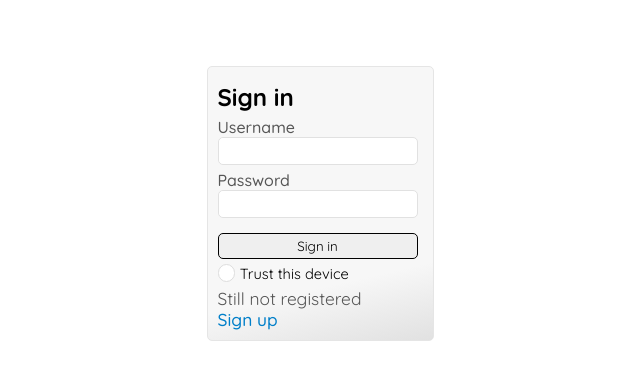
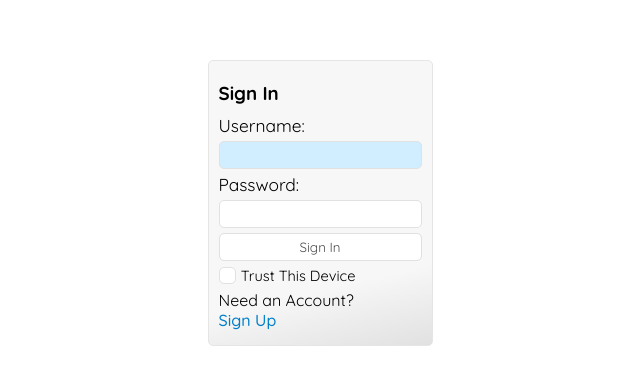
Before and after one commit to sksbkt/react-vite-register-v1, a React (Vite) app: page /login in a window 1280 px wide. Shown: the part 101-486 px from the top of the page, without its empty margins (320-960 px from the left). Built offline with nearby package versions, Linux system fonts and the light colour scheme.

Commit message:
migrating login component WIP

```diff
--- a/src/components/elements/customInput/customInput.module.scss
+++ b/src/components/elements/customInput/customInput.module.scss
@@ -131,12 +131,12 @@
     visibility: hidden;
 }
 
-//* FIX
-// ? remove auto fill background color (shadow)
-input:-webkit-autofill,
-input:-webkit-autofill:hover,
-input:-webkit-autofill:focus,
-input:-webkit-autofill:active {
-    -webkit-box-shadow: 0 0 0 30px white inset !important;
-    // -webkit-text-fill-color: yellow !important;
-}
+// //* FIX
+// // ? remove auto fill background color (shadow)
+// input:-webkit-autofill,
+// input:-webkit-autofill:hover,
+// input:-webkit-autofill:focus,
+// input:-webkit-autofill:active {
+//     -webkit-box-shadow: 0 0 0 30px white inset !important;
+//     // -webkit-text-fill-color: yellow !important;
+// }
--- a/src/components/login/login.module.scss
+++ b/src/components/login/login.module.scss
@@ -1,5 +1,73 @@
 @use '/src/styles/global.module.scss';
 @use '/src/styles/global_text.module.scss';
+
+.authSection {
+    display: flex;
+    flex-direction: column;
+
+    form {
+        display: flex;
+        flex-direction: column;
+
+        &>* {
+            margin-top: 5px;
+        }
+
+        label {
+            font-size: global_text.$secondaryFontSize;
+        }
+
+        input:-webkit-autofill,
+        button,
+        input {
+            border: none;
+            background-color: white;
+            -webkit-box-shadow: 0 0 0 30px white inset !important;
+            border: 1px solid global.$borderColorDark;
+            border-radius: 5px;
+            padding: 5px 5px;
+            transition: all ease-in-out .2s;
+        }
+
+        button {
+            background-color: global.$inputBackGroundColor;
+            color: global.$inputTextColor;
+        }
+
+        input:-webkit-autofill:active,
+        button:active,
+        input:active {
+            background-color: global.$inputBackGroundColorClicked;
+            -webkit-box-shadow: 0 0 0 30px global.$inputBackGroundColorClicked inset !important;
+        }
+
+        input:-webkit-autofill:hover,
+        button:hover,
+        input:hover {
+            background-color: global.$inputBackGroundColorHover;
+            -webkit-box-shadow: 0 0 0 30px global.$inputBackGroundColorHover inset !important;
+        }
+
+        input:-webkit-autofill:focus,
+        button:focus,
+        input:focus {
+            background-color: global.$inputBackGroundColorHover;
+            -webkit-box-shadow: 0 0 0 30px global.$inputBackGroundColorHover inset !important;
+        }
+
+        input:disabled {
+            background-color: global.$inputBackGroundColorDisabled;
+            color: global.$inputTextColorDisabled;
+            -webkit-box-shadow: 0 0 0 30px global.$inputTextColorDisabled inset !important;
+        }
+
+        .persistCheck {
+            label {
+                font-size: global_text.$smFontSize ;
+            }
+        }
+    }
+}
 
 .loginRoot {
     height: 100vh;
--- a/src/components/login/login.tsx
+++ b/src/components/login/login.tsx
@@ -1,137 +1,117 @@
 import styles from "./login.module.scss";
-import globalStyles from '../../styles/global.module.scss'
-import React from "react";
-
 import { useRef, useState, useEffect, } from "react";
-import CustomInput from "../elements/customInput";
 import axios from "../../api/axios";
 import { Link, useLocation, useNavigate } from "react-router-dom";
 import PageTemplate from "../elements/page_template";
-import UseAuth from "../../hooks/use_auth";
+
+import useAuth from "../../hooks/use_auth";
+import useInput from "../../hooks/use_input";
 
 const LOGIN_URL = '/auth';
 
 function Login() {
 
-    const { setAuth, persist, setPersist } = UseAuth();
+
+    const { setAuth } = useAuth();
 
     const navigate = useNavigate();
     const location = useLocation();
     const from = location.state?.from?.pathname || "/";
 
-    const userRef = useRef<HTMLInputElement>(null);
-    const errRef = useRef<HTMLParagraphElement>(null);
+    const userRef = useRef<any>();
+    const errRef = useRef<any>();
 
-    const [user, setUser] = useState('');
+    const [user, resetUser, userAttribs] = useInput('user', '')
     const [pwd, setPwd] = useState('');
     const [errMsg, setErrMsg] = useState('');
+    // const [check, toggleCheck] = useToggle('persist', false);
 
     useEffect(() => {
-        userRef.current?.focus();
-    }, []);
+        if (userRef.current)
+            userRef.current.focus();
+    }, [])
+
     useEffect(() => {
         setErrMsg('');
-    }, [user, pwd]);
+    }, [user, pwd])
 
-    async function handleSubmit(e: React.FormEvent<HTMLFormElement>) {
+    async function handleSubmit(e: any) {
         e.preventDefault();
+
         try {
             const response = await axios.post(LOGIN_URL,
                 JSON.stringify({ user, pwd }),
                 {
-                    headers: {
-                        'Content-Type': 'application/json',
-                        // "Access-Control-Allow-Methods": ["OPTIONS", "GET", "POST", "PUT", "DELETE"]
-                    },
+                    headers: { 'Content-Type': 'application/json' },
                     withCredentials: true
                 }
             );
-            // console.log(JSON.stringify(response?.data));
-
             const accessToken = response?.data?.accessToken;
             const roles = response?.data?.roles;
             setAuth({ user, pwd, roles, accessToken });
-            setUser('');
+            resetUser();
             setPwd('');
             navigate(from, { replace: true });
-        } catch (error: any) {
-            if (!error?.response) {
-                setErrMsg('No server response');
-            } else if (error.response?.status === 400) {
-                setErrMsg('Missing username or pwd');
-            } else if (error.response?.status === 401) {
+        } catch (err: any) {
+            if (!err?.response) {
+                setErrMsg('No Server Response');
+            } else if (err.response?.status === 400) {
+                setErrMsg('Missing Username or Password');
+            } else if (err.response?.status === 401) {
                 setErrMsg('Unauthorized');
             } else {
-                setErrMsg('Login failed');
+                setErrMsg('Login Failed');
             }
-            errRef.current?.focus();
+            errRef.current.focus();
         }
     }
 
-    function togglePersist() {
-        setPersist(prev => !prev);
-    }
-
-    useEffect(() => {
-        localStorage.setItem("persist", persist.toString());
-    }, [persist]);
     return (
         <PageTemplate children={
-            <>
-                <p
-                    aria-live="assertive"
-                    ref={errRef}
-                    className={errMsg ? styles.errmsg : styles.offscreen}
-                >
-                    {errMsg}
-                </p>
-                <h1>Sign in</h1>
-                <form onSubmit={handleSubmit}>
-                    {/* <label htmlFor="username">Username:</label>
+
+            <section className={styles.authSection}>
+                <p ref={errRef} className={errMsg ? "errmsg" : "offscreen"} aria-live="assertive">{errMsg}</p>
+                <h1>Sign In</h1>
+                <form onSubmit={handleSubmit} className={styles.loginSection}>
+                    <label htmlFor="username">Username:</label>
                     <input
                         type="text"
                         id="username"
                         ref={userRef}
                         autoComplete="off"
-                        onChange={(e) => setUser(e.target.value)}
-                        value={user}
-                    /> */}
-                    <CustomInput
-                        label="Username"
-                        type="username"
-                        primaryFocus={true}
-                        onChange={(value, valid) => {
-                            setUser(value)
-                        }}
+                        {...userAttribs}
+                        required
                     />
-                    <CustomInput
-                        label="Password"
+
+                    <label htmlFor="password">Password:</label>
+                    <input
                         type="password"
-
-                        onChange={(value, valid) => { setPwd(value) }}
+                        id="password"
+                        onChange={(e) => setPwd(e.target.value)}
+                        value={pwd}
+                        required
                     />
-                    <button className={globalStyles.button}>Sign in</button>
+                    <button>Sign In</button>
                     <div className={styles.persistCheck}>
                         <input
                             type="checkbox"
                             id="persist"
-
-                            onChange={togglePersist}
-                            checked={persist}
+                        // onChange={toggleCheck}
+                        // checked={check}
                         />
-                        <label htmlFor="persist">Trust this device</label>
+                        <label htmlFor="persist">Trust This Device</label>
                     </div>
                 </form>
-                <p className={styles.signInSection}>
-                    Still not registered <br />
-                    <Link to="/register">Sign up</Link>
+                <p>
+                    Need an Account?<br />
+                    <span className="line">
+                        <Link to="/register">Sign Up</Link>
+                    </span>
                 </p>
-            </>
-
-
+            </section>
         } />
 
-    );
+    )
 }
 
 export default Login;
--- a/src/components/users/users.tsx
+++ b/src/components/users/users.tsx
@@ -1,5 +1,5 @@
 import { useEffect, useState } from "react";
-import useAxiosPrivate from "../../hooks/user_axios_private";
+import useAxiosPrivate from "../../hooks/use_axios_private";
 import './users.module.scss'
 
 const Users = () => {
--- a/src/hooks/use_auth.tsx
+++ b/src/hooks/use_auth.tsx
@@ -2,8 +2,8 @@ import { useContext } from 'react';
 import AuthContext from '../context/auth_provider';
 
 
-function UseAuth() {
+function useAuth() {
     return useContext(AuthContext);
 }
 
-export default UseAuth;
+export default useAuth;
--- /dev/null
+++ b/src/hooks/use_input.tsx
@@ -0,0 +1,17 @@
+import React, { useState } from "react";
+import useLocalStorage from "./use_localstorage";
+
+function useInput(key: any, initValue: any) {
+    const [value, setValue] = useLocalStorage(key, initValue);
+
+    function reset() {
+        setValue(initValue);
+    }
+    const attributeObj = {
+        value,
+        onChange: (e: any) => setValue(e.target.value)
+    }
+    return [value, reset, attributeObj];
+}
+
+export default useInput;
--- /dev/null
+++ b/src/hooks/use_localstorage.tsx
@@ -0,0 +1,33 @@
+import { useEffect, useState } from "react";
+
+
+export function getLocalValue(key: string, initValue: any) {
+    //? SSR Next.js
+    if (typeof window === 'undefined') return initValue;
+
+    //? if local value is stored
+    const localValue = JSON.parse(localStorage.getItem(key)!);
+    if (localValue) return localValue;
+
+    //? return result of function || abstraction
+    if (initValue instanceof Function) return initValue();
+
+    return initValue;
+}
+
+function useLocalStorage(key: string, initValue: string) {
+    const [value, setValue] = useState(
+        () => getLocalValue(key, initValue)
+    );
+
+
+    useEffect(() => {
+        localStorage.setItem(key, JSON.stringify(value));
+        return () => { };
+    }, [key, value]);
+
+    return [value, setValue]
+}
+
+
+export default useLocalStorage;
--- a/src/styles/global.module.scss
+++ b/src/styles/global.module.scss
@@ -7,6 +7,19 @@ $backgroundColorForm: #f3f3f3;
 $secondaryTextColor: #565656;
 $linkTextColor: #007fc9;
 $linkVisitedColor: #6d6d6d;
+
+
+
+$inputBackGroundColor: #dff3ff;
+$inputBackGroundColorFocus: #dff3ff;
+$inputBackGroundColorHover: #d0eeff;
+$inputBackGroundColorClicked: #80bbdf;
+$inputBackGroundColorDisabled: #a3a3a3;
+
+$inputTextColor: #4d4d4d;
+$inputTextColorDisabled: #a8a8a8;
+
+
 
 $disabledColor: #bdbdbd;
 $uncheckedColor: #ffffff;
```
Also changed, not shown: src/hooks/use_axios_private.tsx (renamed from src/hooks/user_axios_private.tsx).
